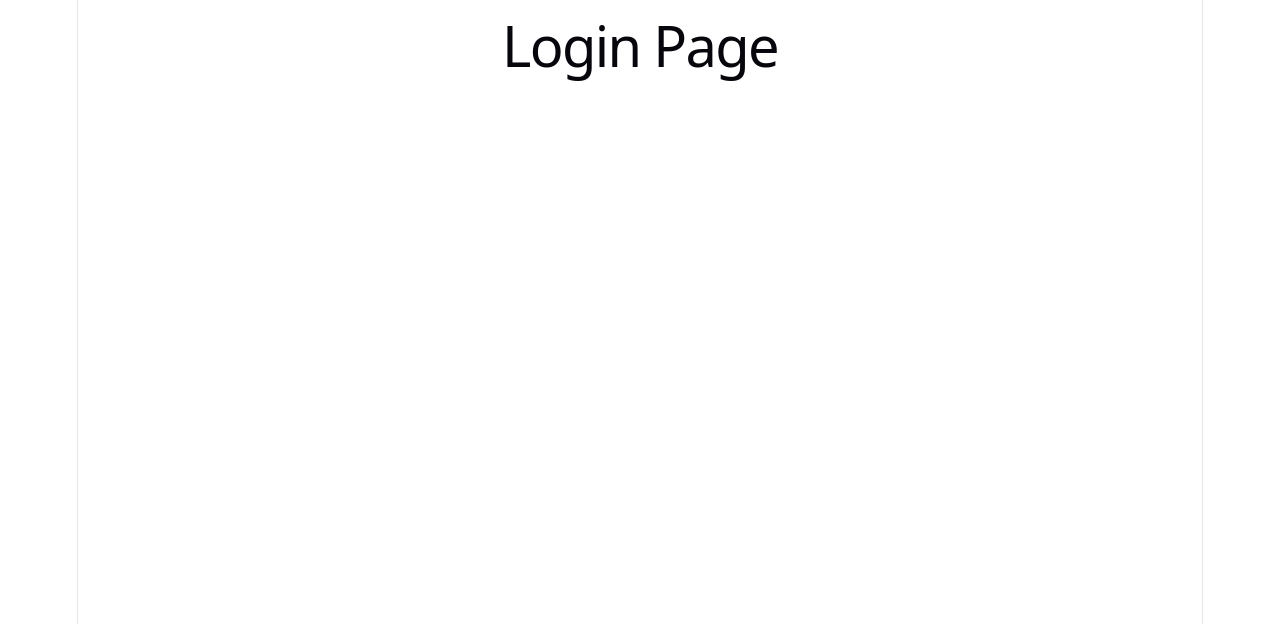
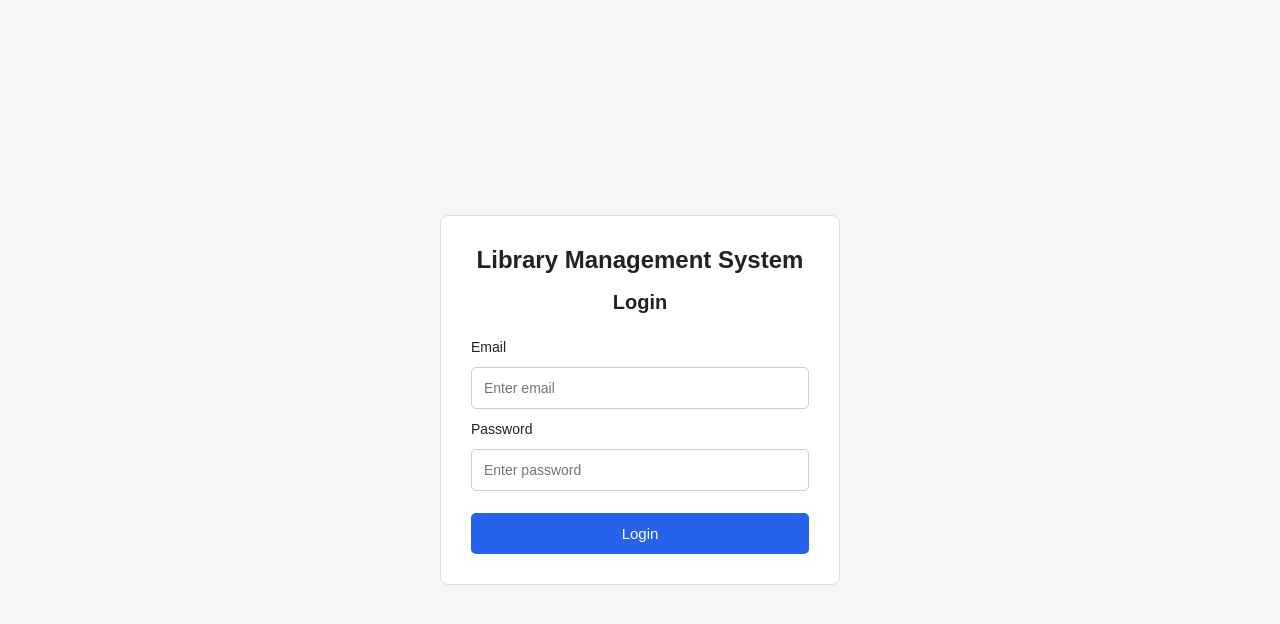
Before and after one commit to ArtinaZekaj/library-management-system, a React app in the folder frontend/: page /login in a window 1280 px wide. Shown: the top 624 px of the page. Built offline with nearby package versions, Linux system fonts and the light colour scheme; no server answers; the HTML template or start-up script is replaced by a standard one.

Commit message:
Add login page and frontend authentication

```diff
--- a/frontend/src/App.css
+++ b/frontend/src/App.css
@@ -1,184 +1,84 @@
-.counter {
-  font-size: 16px;
-  padding: 5px 10px;
+
+.login-page {
+  min-height: 100vh;
+  display: flex;
+  justify-content: center;
+  align-items: center;
+  padding: 20px;
+}
+
+.auth {
+  width: 100%;
+  max-width: 400px;
+  background: white;
+  padding: 30px;
+  border: 1px solid #ddd;
+  border-radius: 8px;
+}
+
+.auth h1 {
+  font-size: 24px;
+  text-align: center;
+  margin: 0 0 10px;
+}
+
+.auth h2 {
+  font-size: 20px;
+  text-align: center;
+  margin-bottom: 25px;
+}
+
+.auth form {
+  display: flex;
+  flex-direction: column;
+  gap: 12px;
+}
+
+.auth label {
+  font-size: 14px;
+}
+
+.auth input {
+  width: 100%;
+  padding: 12px;
+  border: 1px solid #ccc;
   border-radius: 5px;
-  color: var(--accent);
-  background: var(--accent-bg);
-  border: 2px solid transparent;
-  transition: border-color 0.3s;
-  margin-bottom: 24px;
+  font-size: 14px;
+}
 
-  &:hover {
-    border-color: var(--accent-border);
-  }
-  &:focus-visible {
-    outline: 2px solid var(--accent);
-    outline-offset: 2px;
+.auth input:focus {
+  outline: 2px solid #2563eb;
+  outline-offset: 1px;
+}
+
+.auth button {
+  padding: 12px;
+  background: #2563eb;
+  color: white;
+  border: none;
+  border-radius: 5px;
+  cursor: pointer;
+  font-size: 15px;
+  margin-top: 10px;
+}
+
+.auth button:hover {
+  background: #1d4ed8;
+}
+
+.auth button:disabled {
+  opacity: 0.6;
+  cursor: not-allowed;
+}
+
+.auth p[role="alert"] {
+  color: #dc2626;
+  font-size: 14px;
+  text-align: center;
+}
+
+@media (max-width: 480px) {
+  .auth {
+    padding: 20px;
   }
 }
-
-.hero {
-  position: relative;
-
-  .base,
-  .framework,
-  .vite {
-    inset-inline: 0;
-    margin: 0 auto;
-  }
-
-  .base {
-    width: 170px;
-    position: relative;
-    z-index: 0;
-  }
-
-  .framework,
-  .vite {
-    position: absolute;
-  }
-
-  .framework {
-    z-index: 1;
-    top: 34px;
-    height: 28px;
-    transform: perspective(2000px) rotateZ(300deg) rotateX(44deg) rotateY(39deg)
-      scale(1.4);
-  }
-
-  .vite {
-    z-index: 0;
-    top: 107px;
-    height: 26px;
-    width: auto;
-    transform: perspective(2000px) rotateZ(300deg) rotateX(40deg) rotateY(39deg)
-      scale(0.8);
-  }
-}
-
-#center {
-  display: flex;
-  flex-direction: column;
-  gap: 25px;
-  place-content: center;
-  place-items: center;
-  flex-grow: 1;
-
-  @media (max-width: 1024px) {
-    padding: 32px 20px 24px;
-    gap: 18px;
-  }
-}
-
-#next-steps {
-  display: flex;
-  border-top: 1px solid var(--border);
-  text-align: left;
-
-  & > div {
-    flex: 1 1 0;
-    padding: 32px;
-    @media (max-width: 1024px) {
-      padding: 24px 20px;
-    }
-  }
-
-  .icon {
-    margin-bottom: 16px;
-    width: 22px;
-    height: 22px;
-  }
-
-  @media (max-width: 1024px) {
-    flex-direction: column;
-    text-align: center;
-  }
-}
-
-#docs {
-  border-right: 1px solid var(--border);
-
-  @media (max-width: 1024px) {
-    border-right: none;
-    border-bottom: 1px solid var(--border);
-  }
-}
-
-#next-steps ul {
-  list-style: none;
-  padding: 0;
-  display: flex;
-  gap: 8px;
-  margin: 32px 0 0;
-
-  .logo {
-    height: 18px;
-  }
-
-  a {
-    color: var(--text-h);
-    font-size: 16px;
-    border-radius: 6px;
-    background: var(--social-bg);
-    display: flex;
-    padding: 6px 12px;
-    align-items: center;
-    gap: 8px;
-    text-decoration: none;
-    transition: box-shadow 0.3s;
-
-    &:hover {
-      box-shadow: var(--shadow);
-    }
-    .button-icon {
-      height: 18px;
-      width: 18px;
-    }
-  }
-
-  @media (max-width: 1024px) {
-    margin-top: 20px;
-    flex-wrap: wrap;
-    justify-content: center;
-
-    li {
-      flex: 1 1 calc(50% - 8px);
-    }
-
-    a {
-      width: 100%;
-      justify-content: center;
-      box-sizing: border-box;
-    }
-  }
-}
-
-#spacer {
-  height: 88px;
-  border-top: 1px solid var(--border);
-  @media (max-width: 1024px) {
-    height: 48px;
-  }
-}
-
-.ticks {
-  position: relative;
-  width: 100%;
-
-  &::before,
-  &::after {
-    content: '';
-    position: absolute;
-    top: -4.5px;
-    border: 5px solid transparent;
-  }
-
-  &::before {
-    left: 0;
-    border-left-color: var(--border);
-  }
-  &::after {
-    right: 0;
-    border-right-color: var(--border);
-  }
-}
--- a/frontend/src/App.jsx
+++ b/frontend/src/App.jsx
@@ -1,12 +1,56 @@
-import { Routes, Route, Navigate } from 'react-router'
+import { useState } from 'react'
+import { Routes, Route, Navigate, useNavigate } from 'react-router'
+import LoginPage from './pages/LoginPage'
 import './App.css'
+import ProtectedRoute from './components/ProtectedRoute'
+import { useAuth } from './context/auth-context'
+
+function Dashboard() {
+  const { logout } = useAuth()
+  const navigate = useNavigate()
+  const [error, setError] = useState('')
+  const [loading, setLoading] = useState(false)
+
+  const handleLogout = async () => {
+    setError('')
+    setLoading(true)
+
+    try {
+      await logout()
+      navigate('/login', { replace: true })
+    } catch {
+      setError('Logout failed. Please try again.')
+    } finally {
+      setLoading(false)
+    }
+  }
+
+  return (
+    <div>
+      <h1>Dashboard Page</h1>
+      <button onClick={handleLogout} disabled={loading}>
+        {loading ? 'Logging out...' : 'Logout'}
+      </button>
+      {error && <p role="alert">{error}</p>}
+    </div>
+  )
+}
 
 function App() {
   return (
     <Routes>
       <Route path="/" element={<Navigate to="/login" replace />} />
-      <Route path="/login" element={<h1>Login Page</h1>} />
-      <Route path="/dashboard" element={<h1>Dashboard Page</h1>} />
+      <Route path="/login" element={<LoginPage />} />
+
+      <Route
+        path="/dashboard"
+        element={
+          <ProtectedRoute>
+            <Dashboard />
+          </ProtectedRoute>
+        }
+      />
+
       <Route path="*" element={<h1>Page Not Found</h1>} />
     </Routes>
   )
--- /dev/null
+++ b/frontend/src/components/ProtectedRoute.jsx
@@ -0,0 +1,22 @@
+import { Navigate } from 'react-router'
+import { useAuth } from '../context/auth-context'
+
+function ProtectedRoute({ children, allowedRoles }) {
+  const { user, loading } = useAuth()
+
+  if (loading) {
+    return <p>Loading...</p>
+  }
+
+  if (!user) {
+    return <Navigate to="/login" replace />
+  }
+
+  if (allowedRoles && !allowedRoles.includes(user.role)) {
+    return <Navigate to="/dashboard" replace />
+  }
+
+  return children
+}
+
+export default ProtectedRoute
--- /dev/null
+++ b/frontend/src/context/AuthContext.jsx
@@ -0,0 +1,43 @@
+import { useEffect, useState } from 'react'
+import { apiRequest } from '../api/client'
+import { AuthContext } from './auth-context'
+
+export function AuthProvider({ children }) {
+  const [user, setUser] = useState(null)
+  const [loading, setLoading] = useState(true)
+
+  useEffect(() => {
+    let ignore = false
+
+    async function checkSession() {
+      try {
+        const data = await apiRequest('/me')
+        if (!ignore) setUser(data.user)
+      } catch {
+        if (!ignore) setUser(null)
+      } finally {
+        if (!ignore) setLoading(false)
+      }
+    }
+
+    checkSession()
+
+    return () => {
+      ignore = true
+    }
+  }, [])
+
+  async function logout() {
+    await apiRequest('/logout', {
+      method: 'POST',
+    })
+
+    setUser(null)
+  }
+
+  return (
+    <AuthContext value={{ user, setUser, loading, logout }}>
+      {children}
+    </AuthContext>
+  )
+}
--- /dev/null
+++ b/frontend/src/context/auth-context.js
@@ -0,0 +1,7 @@
+import { createContext, useContext } from 'react'
+
+export const AuthContext = createContext(null)
+
+export function useAuth() {
+  return useContext(AuthContext)
+}
--- a/frontend/src/index.css
+++ b/frontend/src/index.css
@@ -1,111 +1,14 @@
-:root {
-  --text: #6b6375;
-  --text-h: #08060d;
-  --bg: #fff;
-  --border: #e5e4e7;
-  --code-bg: #f4f3ec;
-  --accent: #aa3bff;
-  --accent-bg: rgba(170, 59, 255, 0.1);
-  --accent-border: rgba(170, 59, 255, 0.5);
-  --social-bg: rgba(244, 243, 236, 0.5);
-  --shadow:
-    rgba(0, 0, 0, 0.1) 0 10px 15px -3px, rgba(0, 0, 0, 0.05) 0 4px 6px -2px;
-
-  --sans: system-ui, 'Segoe UI', Roboto, sans-serif;
-  --heading: system-ui, 'Segoe UI', Roboto, sans-serif;
-  --mono: ui-monospace, Consolas, monospace;
-
-  font: 18px/145% var(--sans);
-  letter-spacing: 0.18px;
-  color-scheme: light dark;
-  color: var(--text);
-  background: var(--bg);
-  font-synthesis: none;
-  text-rendering: optimizeLegibility;
-  -webkit-font-smoothing: antialiased;
-  -moz-osx-font-smoothing: grayscale;
-
-  @media (max-width: 1024px) {
-    font-size: 16px;
-  }
-}
-
-@media (prefers-color-scheme: dark) {
-  :root {
-    --text: #9ca3af;
-    --text-h: #f3f4f6;
-    --bg: #16171d;
-    --border: #2e303a;
-    --code-bg: #1f2028;
-    --accent: #c084fc;
-    --accent-bg: rgba(192, 132, 252, 0.15);
-    --accent-border: rgba(192, 132, 252, 0.5);
-    --social-bg: rgba(47, 48, 58, 0.5);
-    --shadow:
-      rgba(0, 0, 0, 0.4) 0 10px 15px -3px, rgba(0, 0, 0, 0.25) 0 4px 6px -2px;
-  }
-
-  #social .button-icon {
-    filter: invert(1) brightness(2);
-  }
+* {
+  box-sizing: border-box;
 }
 
 body {
   margin: 0;
+  font-family: Arial, sans-serif;
+  background-color: #f5f6f8;
+  color: #222;
 }
 
 #root {
-  width: 1126px;
-  max-width: 100%;
-  margin: 0 auto;
-  text-align: center;
-  border-inline: 1px solid var(--border);
-  min-height: 100svh;
-  display: flex;
-  flex-direction: column;
-  box-sizing: border-box;
+  min-height: 100vh;
 }
-
-h1,
-h2 {
-  font-family: var(--heading);
-  font-weight: 500;
-  color: var(--text-h);
-}
-
-h1 {
-  font-size: 56px;
-  letter-spacing: -1.68px;
-  margin: 32px 0;
-  @media (max-width: 1024px) {
-    font-size: 36px;
-    margin: 20px 0;
-  }
-}
-h2 {
-  font-size: 24px;
-  line-height: 118%;
-  letter-spacing: -0.24px;
-  margin: 0 0 8px;
-  @media (max-width: 1024px) {
-    font-size: 20px;
-  }
-}
-p {
-  margin: 0;
-}
-
-code,
-.counter {
-  font-family: var(--mono);
-  display: inline-flex;
-  border-radius: 4px;
-  color: var(--text-h);
-}
-
-code {
-  font-size: 15px;
-  line-height: 135%;
-  padding: 4px 8px;
-  background: var(--code-bg);
-}
--- a/frontend/src/main.jsx
+++ b/frontend/src/main.jsx
@@ -1,13 +1,16 @@
 import { StrictMode } from 'react'
 import { createRoot } from 'react-dom/client'
 import { BrowserRouter } from 'react-router'
+import { AuthProvider } from './context/AuthContext'
 import './index.css'
 import App from './App.jsx'
 
 createRoot(document.getElementById('root')).render(
   <StrictMode>
     <BrowserRouter>
-      <App />
+      <AuthProvider>
+        <App />
+      </AuthProvider>
     </BrowserRouter>
   </StrictMode>,
 )
--- /dev/null
+++ b/frontend/src/pages/LoginPage.jsx
@@ -0,0 +1,86 @@
+
+import { useState } from 'react'
+import { useNavigate } from 'react-router'
+import { apiRequest } from '../api/client'
+import { useAuth } from '../context/auth-context'
+
+function LoginPage() {
+    const navigate = useNavigate()
+    const { setUser } = useAuth()
+
+    const [email, setEmail] = useState('')
+    const [password, setPassword] = useState('')
+    const [message, setMessage] = useState('')
+    const [loading, setLoading] = useState(false)
+
+    const handleLogin = async (e) => {
+        e.preventDefault()
+        setMessage('')
+        setLoading(true)
+
+        try {
+            await apiRequest('/login', {
+                method: 'POST',
+                headers: {
+                    'Content-Type': 'application/json',
+                },
+                body: JSON.stringify({ email, password }),
+            })
+
+            const data = await apiRequest('/me')
+            setUser(data.user)
+            navigate('/dashboard', { replace: true })
+        } catch (error) {
+            setMessage(
+                error.status === 401
+                    ? 'Invalid email or password'
+                    : error.message || 'Server error'
+            )
+        } finally {
+            setLoading(false)
+        }
+    }
+
+    return (
+        <section className="login-page">
+            <div className="auth">
+                <h1>Library Management System</h1>
+                <h2>Login</h2>
+
+                <form onSubmit={handleLogin}>
+                    <label htmlFor="email">Email</label>
+                    <input
+                        type="email"
+                        name="email"
+                        id="email"
+                        placeholder="Enter email"
+                        autoComplete="username"
+                        value={email}
+                        onChange={(e) => setEmail(e.target.value)}
+                        required
+                    />
+
+                    <label htmlFor="password">Password</label>
+                    <input
+                        type="password"
+                        name="password"
+                        id="password"
+                        placeholder="Enter password"
+                        autoComplete="current-password"
+                        value={password}
+                        onChange={(e) => setPassword(e.target.value)}
+                        required
+                    />
+
+                    <button type="submit" disabled={loading}>
+                        {loading ? 'Logging in...' : 'Login'}
+                    </button>
+
+                    {message && <p role="alert">{message}</p>}
+                </form>
+            </div>
+        </section>
+    )
+}
+
+export default LoginPage
```
